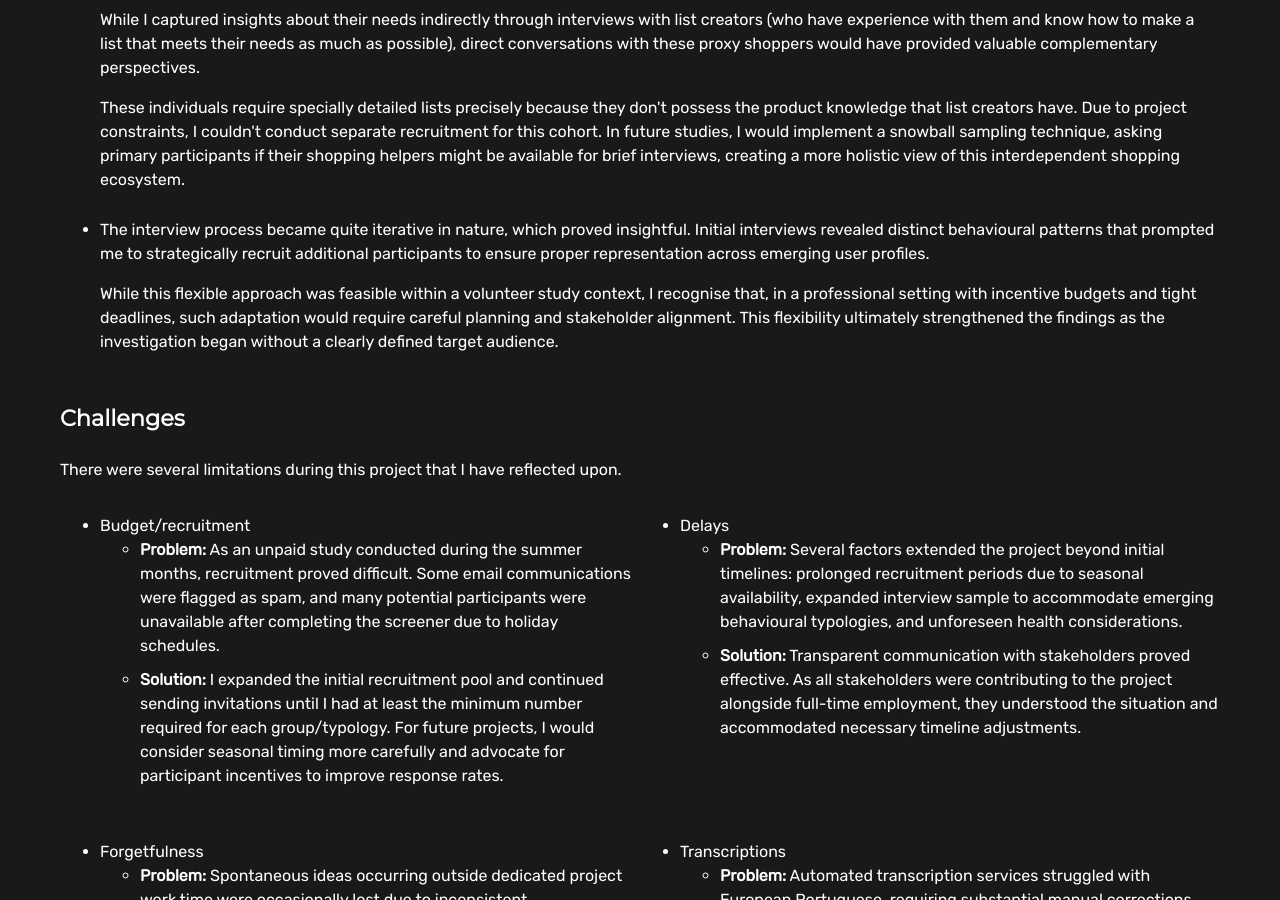
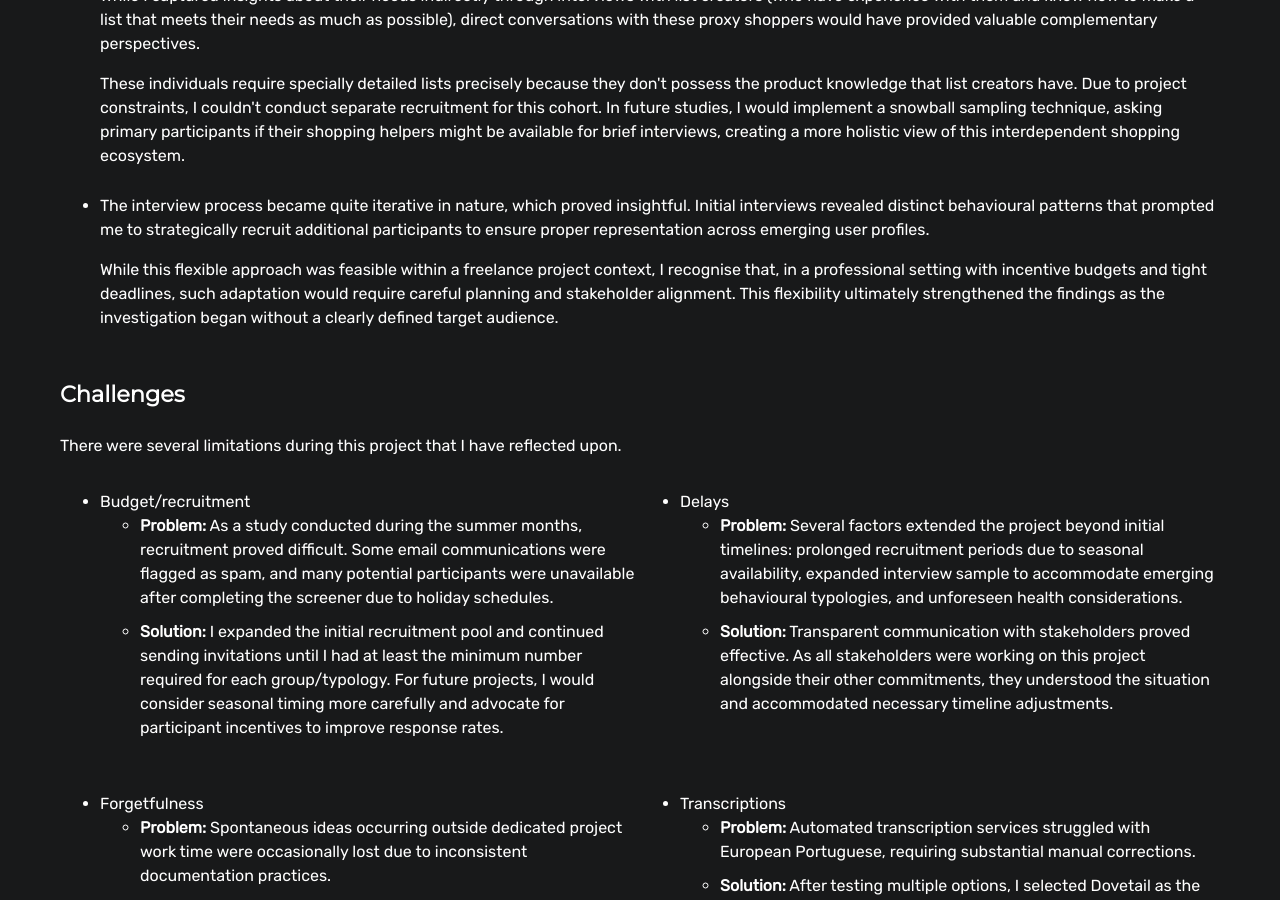
Before and after one commit to analuciacoimbra/analuciacoimbra.github.io, a Jekyll site: the page built from shoppingpreparation.html, in a window 1280 px wide and 900 px high, scrolled down 8389 px. Built offline with Jekyll 4.4.1, drawn with Linux system fonts in a browser that asks for light colours; some of the changed text lies outside the part shown.

Commit message:
Small update

```diff
--- a/shoppingpreparation.html
+++ b/shoppingpreparation.html
@@ -32,17 +32,17 @@
   <p>
     In 2024/25, after a period of self-study to learn new skills and
     responsibilities (focusing mainly on UX Research and related topics), I
-    decided to volunteer my time and expertise. That way, I would be able to
-    consolidate my knowledge and gain more practical experience.
+    decided to work as a freelancer on UX research projects. That way, I would
+    be able to consolidate my knowledge and gain more practical experience.
   </p>
   <p>
     During that time, I found a freelance project on social media about grocery
     shopping and price comparison that I found very interesting. As such, I
     contacted those responsible for the aforementioned project (hereinafter
-    referred to as stakeholders) to offer my services as a volunteer UX
-    Researcher. My only requirement was to be able to use this experience in my
-    portfolio as a case study whilst keeping the most sensitive information
-    confidential, which was promptly accepted.
+    referred to as stakeholders) to work as their UX Researcher on this project.
+    I also requested being able to use this experience in my portfolio as a case
+    study whilst keeping the most sensitive information confidential, which was
+    promptly accepted.
   </p>
   <h3>The problem</h3>
   <div class="textimg-grid">
@@ -323,9 +323,8 @@
             according to the setting (for example, doing the task in a
             controlled environment versus their own environment) and that is
             something that may add a new layer of complexity and detail.
-            However, as this was a volunteer position with no budget available
-            and significant time constraints, this approach was unfeasible
-            despite being methodologically better.
+            However, as this was a freelance project with limited resources,
+            this approach was unfeasible despite being methodologically better.
           </li>
         </ul>
       </div>
@@ -450,7 +449,7 @@
 
   <h3>Budget/Incentives</h3>
   <ul>
-    <li>Incentives weren’t available since it was an unpaid study.</li>
+    <li>Participant incentives weren't available for this study.</li>
   </ul>
   <h3>Alignment</h3>
   <ul>
@@ -1010,9 +1009,9 @@
         <ul>
           <li>
             Research insights and recommendations will inform the revamp of the
-            existing product. Given the volunteer nature of this project across
-            all roles, implementation will be gradual, with impact being
-            measured over time.
+            existing product. Given the freelance nature of this project,
+            implementation will be gradual, with impact being measured over
+            time.
           </li>
           <li>
             The research established a robust foundation of user understanding
@@ -1061,7 +1060,7 @@
       prompted me to strategically recruit additional participants to ensure
       proper representation across emerging user profiles.
       <p>
-        While this flexible approach was feasible within a volunteer study
+        While this flexible approach was feasible within a freelance project
         context, I recognise that, in a professional setting with incentive
         budgets and tight deadlines, such adaptation would require careful
         planning and stakeholder alignment. This flexibility ultimately
@@ -1083,11 +1082,11 @@
             Budget/recruitment
             <ul>
               <li>
-                <strong>Problem:</strong> As an unpaid study conducted during
-                the summer months, recruitment proved difficult. Some email
-                communications were flagged as spam, and many potential
-                participants were unavailable after completing the screener due
-                to holiday schedules.
+                <strong>Problem:</strong> As a study conducted during the summer
+                months, recruitment proved difficult. Some email communications
+                were flagged as spam, and many potential participants were
+                unavailable after completing the screener due to holiday
+                schedules.
               </li>
               <li>
                 <strong>Solution:</strong> I expanded the initial recruitment
@@ -1114,8 +1113,8 @@
               </li>
               <li>
                 <strong>Solution:</strong> Transparent communication with
-                stakeholders proved effective. As all stakeholders were
-                contributing to the project alongside full-time employment, they
+                stakeholders proved effective. As all stakeholders were working
+                on this project alongside their other commitments, they
                 understood the situation and accommodated necessary timeline
                 adjustments.
               </li>
```
Also changed, not shown: index.html (+12 -8 lines), resume.html (+7 -5 lines), 1 other file.
